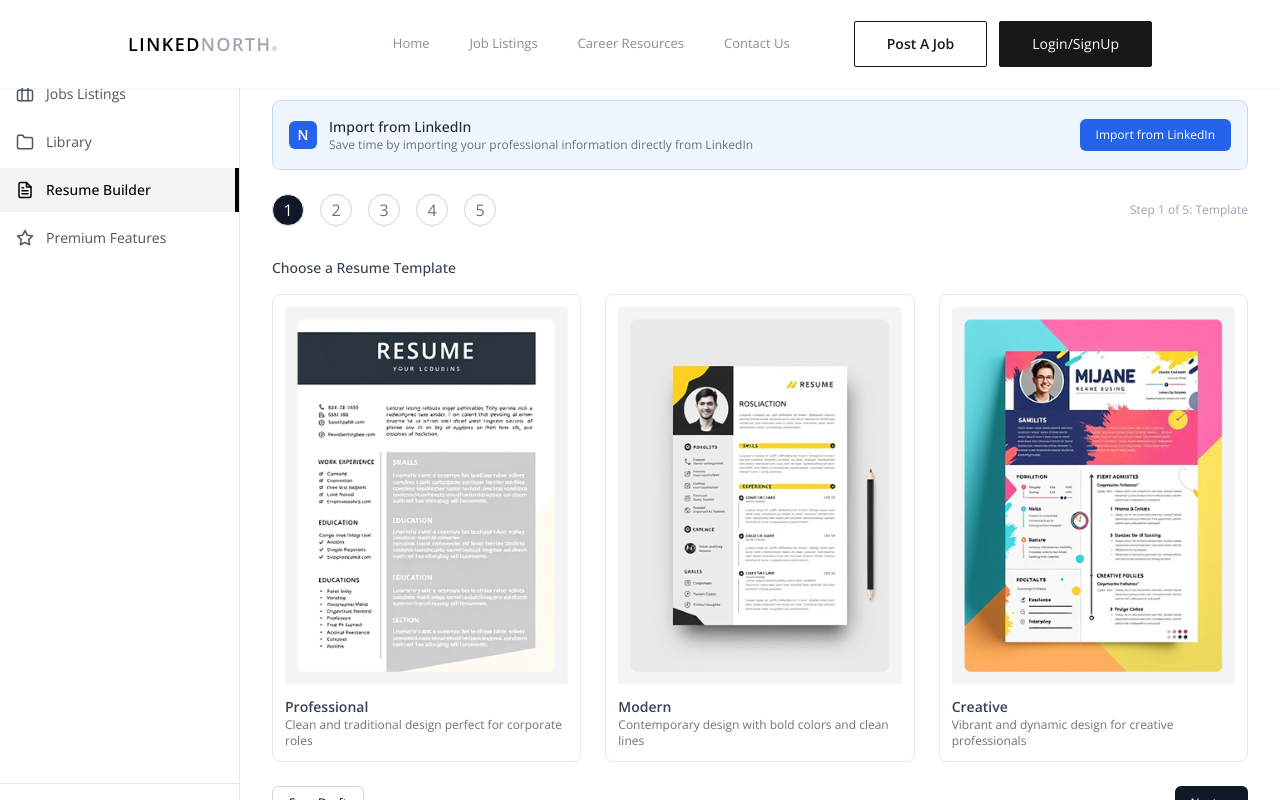
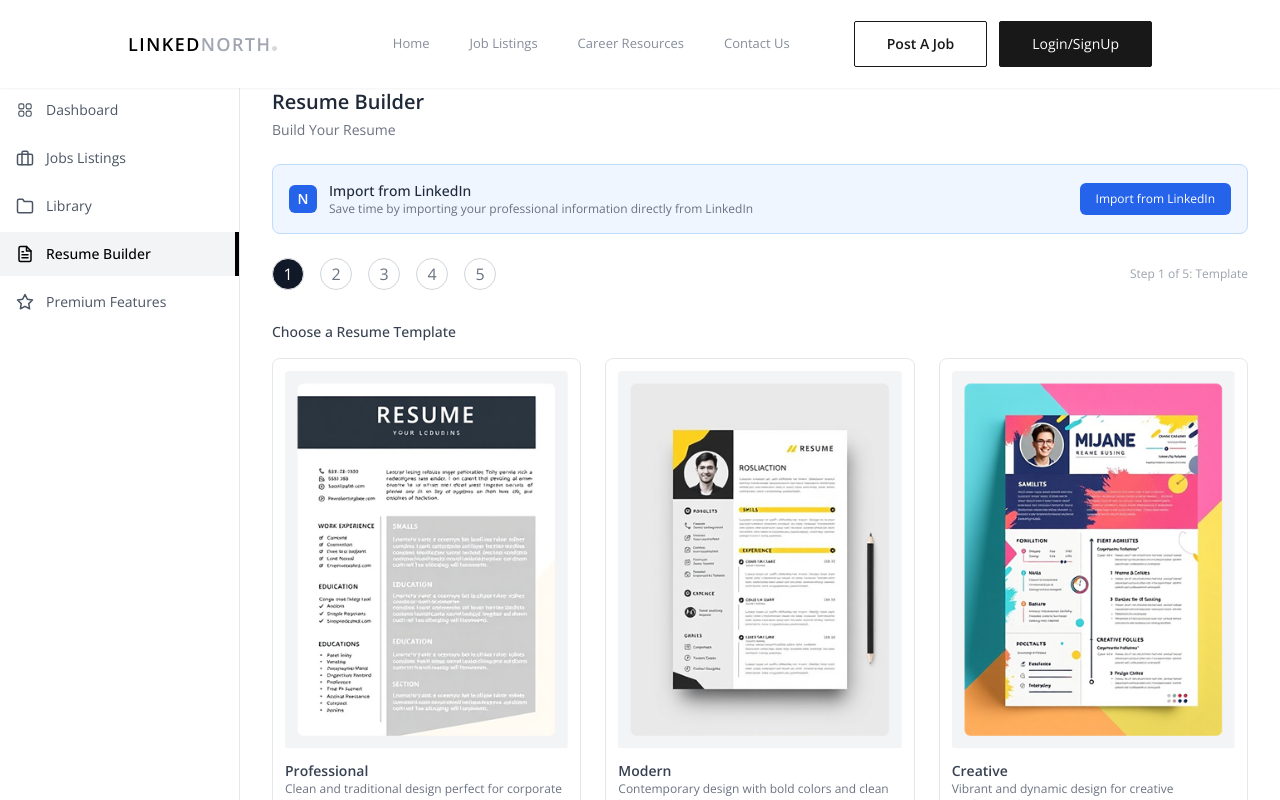
Before and after one commit to miss3persin/linkednorth, a Next.js app: page /resumebuilder in a window 1280 px wide. Shown: the top 800 px of the page. Built offline with nearby package versions, Linux system fonts and the light colour scheme; no server answers.

Commit message:
fixed resume builder not showing dashbaord tab issue

```diff
--- a/src/app/resumebuilder/page.js
+++ b/src/app/resumebuilder/page.js
@@ -2,7 +2,7 @@ import Sidebar from '../components/layout/Sidebar';
 
 export default function ResumeBuilderPage() {
   return (
-    <div className="flex min-h-screen bg-white">
+    <div className="flex min-h-screen bg-white mt-16">
       {/* Sidebar */}
       <Sidebar />
       <div className="flex-1 px-8 py-6">
--- a/src/middleware.js
+++ b/src/middleware.js
@@ -1,7 +1,7 @@
 import { clerkMiddleware, createRouteMatcher } from '@clerk/nextjs/server'
 
 // Define which routes need a login
-const isProtectedRoute = createRouteMatcher(['/dashboard(.*)', '/joblistings(.*)'])
+const isProtectedRoute = createRouteMatcher(['/dashboard(.*)', '/joblistings(.*)', '/library(.*)', '/resumebuilder(.*)', '/premium(.*)',])
 
 export default clerkMiddleware(async (auth, req) => {
   const { userId } = await auth();
```
Also changed, not shown: src/app/page.js (+5 -5 lines).
